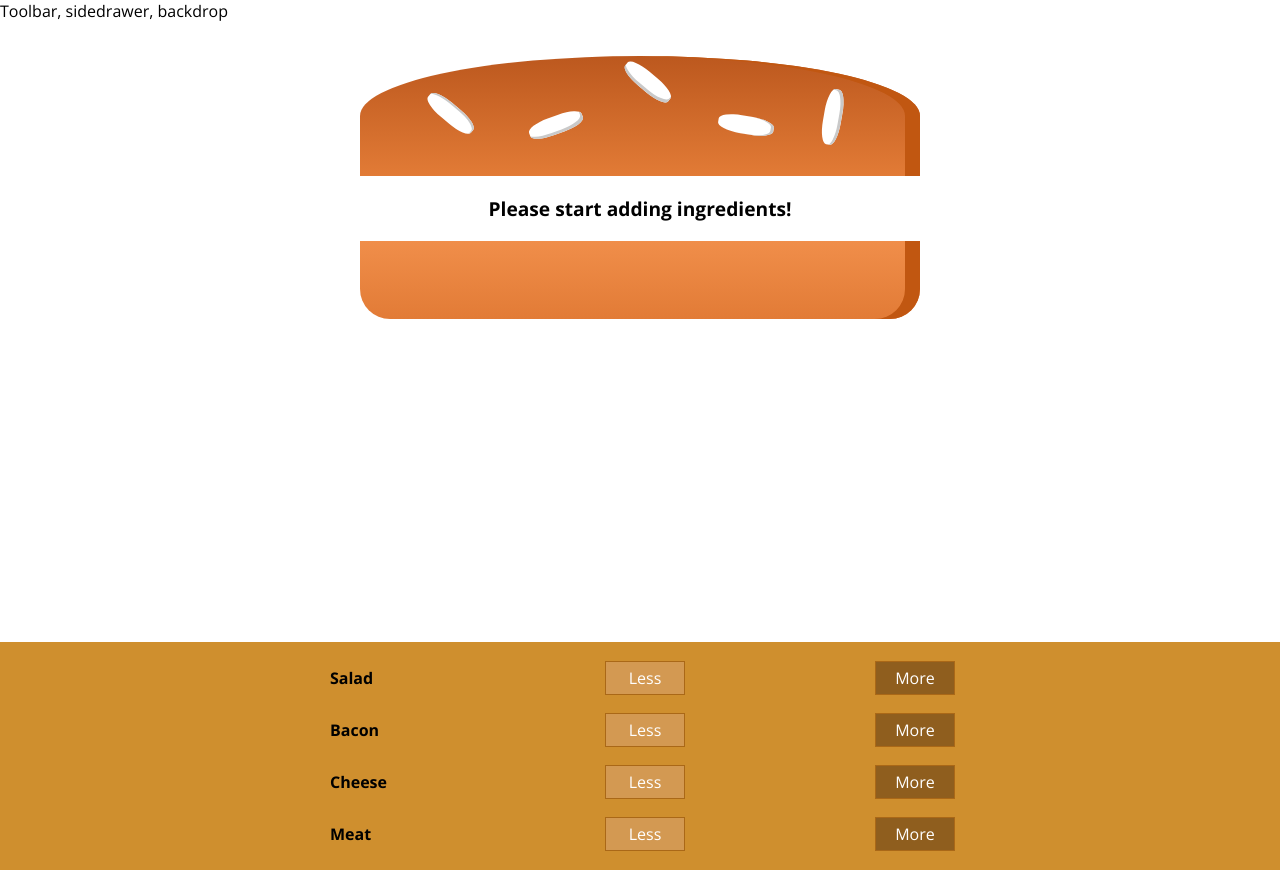
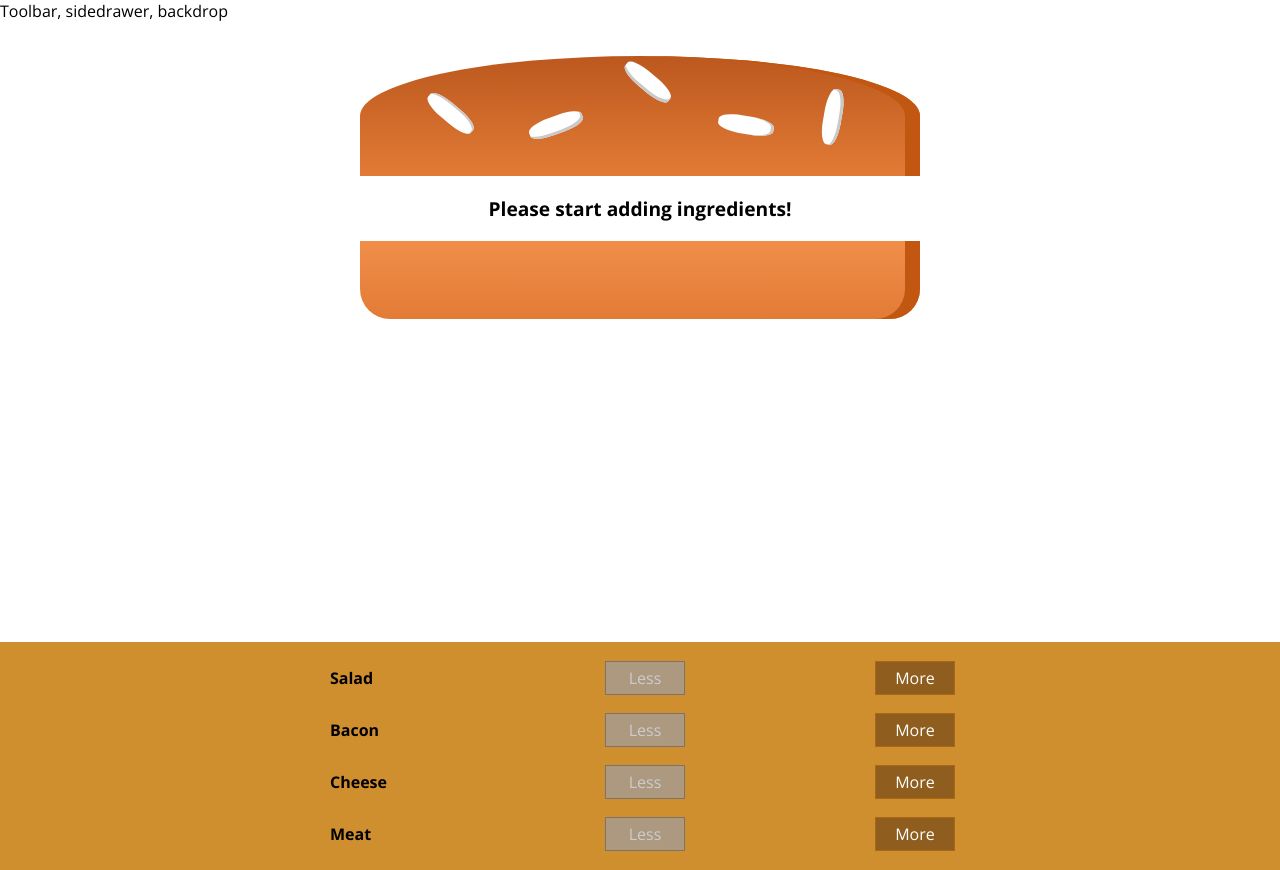
Before and after one commit to gonstoll/burger-builder-app, a React (Create React App) app: page / in a window 1280 px wide. Built offline with nearby package versions, Linux system fonts and the light colour scheme.

Commit message:
Remove ingredients

```diff
--- a/src/components/Burger/BuildControls/BuildControl/BuildControl.js
+++ b/src/components/Burger/BuildControls/BuildControl/BuildControl.js
@@ -6,7 +6,7 @@ import classes from './BuildControl.module.css';
 const buildControl = props => (
     <div className={classes.BuildControl}>
         <div className={classes.Label}>{props.label}</div>
-        <button className={classes.Less} onClick={props.remove}>Less</button>
+        <button className={classes.Less} onClick={props.remove} disabled={props.disabled}>Less</button>
         <button className={classes.More} onClick={props.add}>More</button>
     </div>
 );
--- a/src/components/Burger/BuildControls/BuildControls.js
+++ b/src/components/Burger/BuildControls/BuildControls.js
@@ -17,7 +17,8 @@ const buildControls = props => (
                 key={ctrl.label}
                 label={ctrl.label}
                 add={() => props.addIngredient(ctrl.type)}
-                remove={() => props.removeIngredient(ctrl.type)} />
+                remove={() => props.removeIngredient(ctrl.type)}
+                disabled={props.disabled[ctrl.type]} />
         ))}
     </div>
 );
--- a/src/containers/BurgerBuilder/BurgerBuilder.js
+++ b/src/containers/BurgerBuilder/BurgerBuilder.js
@@ -27,22 +27,45 @@ class BurgerBuilder extends Component {
         const updatedCount = oldCount + 1;
         const updatedIngredients = { ...this.state.ingredients };
         updatedIngredients[type] = updatedCount;
-        const updatedPrice = INGREDIENTS_PRICES[type] + this.state.totalPrice;
+        const priceAddition = INGREDIENTS_PRICES[type];
+        const oldPrice = this.state.totalPrice;
+        const updatedPrice = oldPrice + priceAddition;
         this.setState({
             ingredients: updatedIngredients,
             totalPrice: updatedPrice
-        })
+        });
     }
 
-    removeIngredientHandler = type => {}
+    removeIngredientHandler = type => {
+        const oldCount = this.state.ingredients[type];
+        if (oldCount <= 0) {
+            return;
+        }
+        const updatedCount = oldCount - 1;
+		const updatedIngredients = { ...this.state.ingredients };
+		updatedIngredients[type] = updatedCount;
+		const priceDeduction = INGREDIENTS_PRICES[type];
+		const oldPrice = this.state.totalPrice;
+		const updatedPrice = oldPrice - priceDeduction;
+		this.setState({
+			ingredients: updatedIngredients,
+			totalPrice: updatedPrice,
+		});
+    }
 
     render() {
+        const ingredients = {...this.state.ingredients};
+        for (const key in ingredients) {
+            ingredients[key] = ingredients[key] <= 0; // True if < or = 0, false if > 0
+        }
+
         return (
             <Aux>
                 <Burger ingredients={this.state.ingredients} />
                 <BuildControls
                     addIngredient={this.addIngredientHandler}
-                    removeIngredient={this.removeIngredientHandler} />
+                    removeIngredient={this.removeIngredientHandler}
+                    disabled={ingredients} />
             </Aux>
         );
     }
```
